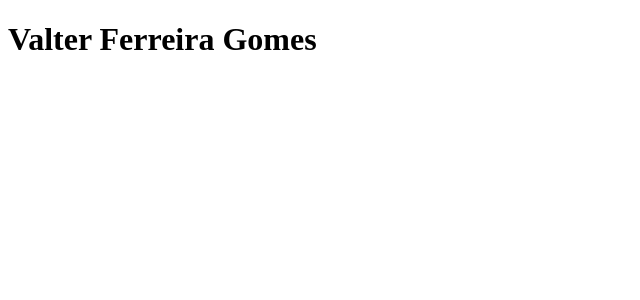
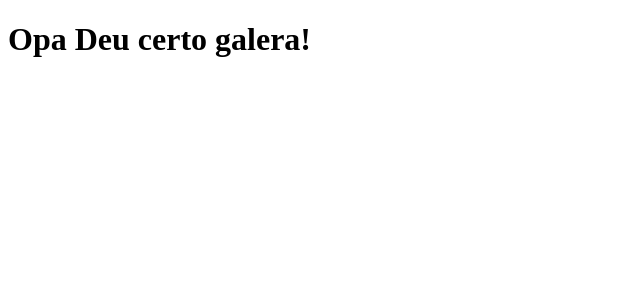
Before and after one commit to Valtones/clone-tabnews, a Next.js app: page / in a window 1280 px wide. Shown: the top 300 px of the page, without its empty margins (0-640 px from the left). Built offline with nearby package versions, Linux system fonts and the light colour scheme.

Commit message:
atualiza texto

```diff
--- a/pages/index.js
+++ b/pages/index.js
@@ -1,6 +1,6 @@
 function Home() {
 	return<h1>
-		Valter Ferreira Gomes
+		Opa Deu certo galera!
 
 	</h1>
 }
```
